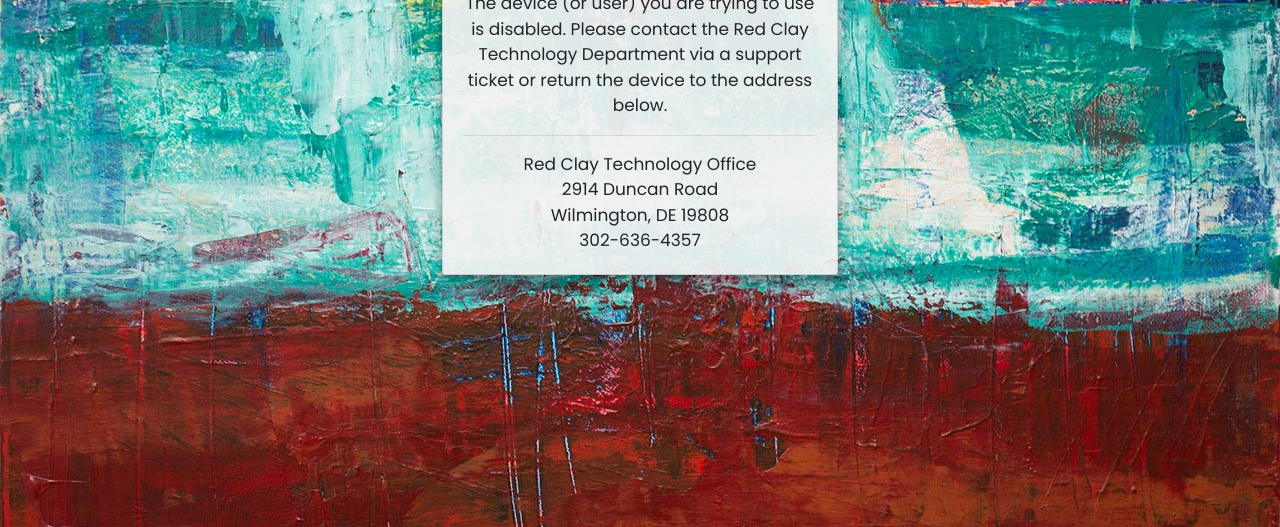
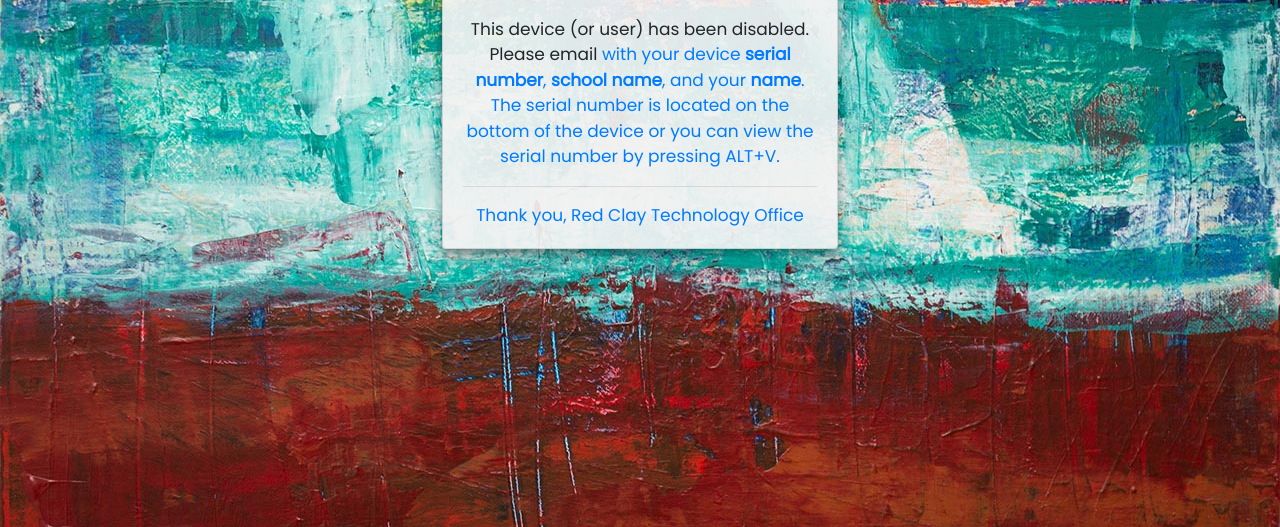
Before and after one commit to RedClaySchoolDistrict/lockbox, a plain HTML site: page disabled/index.html in a window 1280 px wide. Shown: the part 273-800 px from the top of the page. Drawn offline with nearby package versions, Linux system fonts and the light colour scheme.

Commit message:
Update denied message

```diff
--- a/disabled/index.html
+++ b/disabled/index.html
@@ -27,16 +27,15 @@
             <div class="card-body">
               <div class="card-text">
                 <span id="message1">
-                  The device (or user) you are trying to use is disabled. Please
-                  contact the Red Clay Technology Department via a support
-                  ticket or return the device to the address below.
+					This device (or user) has been disabled. Please email <a href="mailto:tech.support@redclayschools">
+					with your device <b>serial number</b>, <b>school name</b>, and your <b>name</b>.
+					<p/>
+					The serial number is located on the bottom of the device or you can view the serial number by pressing ALT+V.
                 </span>
                 <hr />
                 <span id="message2">
-                  Red Clay Technology Office<br />
-                  2914 Duncan Road<br />
-                  Wilmington, DE 19808<br />
-                  302-636-4357<br />
+					Thank you,
+					Red Clay Technology Office<br />
                 </span>
               </div>
             </div>
```
